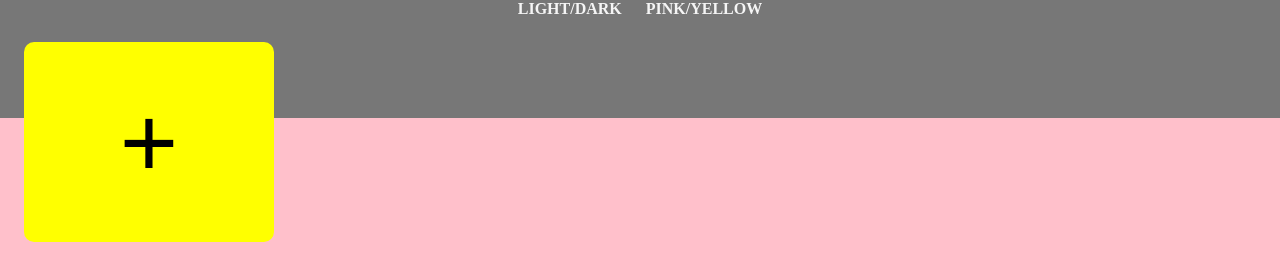
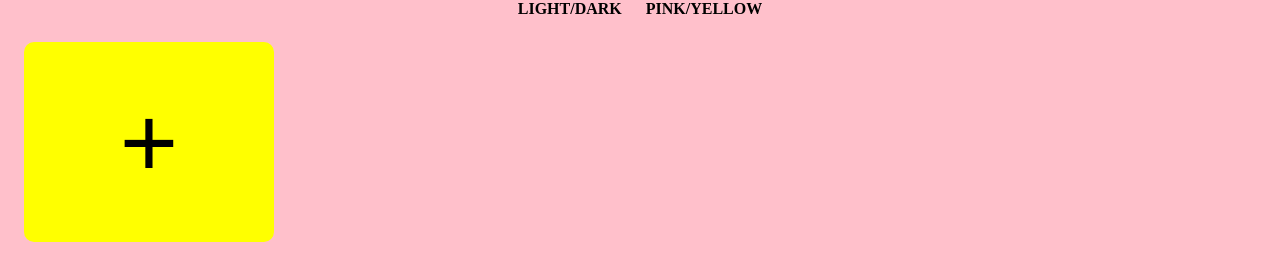
Before and after one commit to Ruzell11/sticky-note, a plain HTML site: page index.html in a window 1280 px wide. Both pictures are taken after a click on the item "PINK/YELLOW". Drawn offline with Linux system fonts and the light colour scheme.

Commit message:
change color

```diff
--- a/index.css
+++ b/index.css
@@ -27,8 +27,8 @@
 .pink-mode{
     --bg-body:pink;
     --bg-note:yellow;
-    --header-color:#777777;
-    --text-color:whitesmoke;
+    --header-color:pink;
+    --text-color:black;
 
 }
 
```
Also changed, not shown: index.html (+1 -2 lines).
